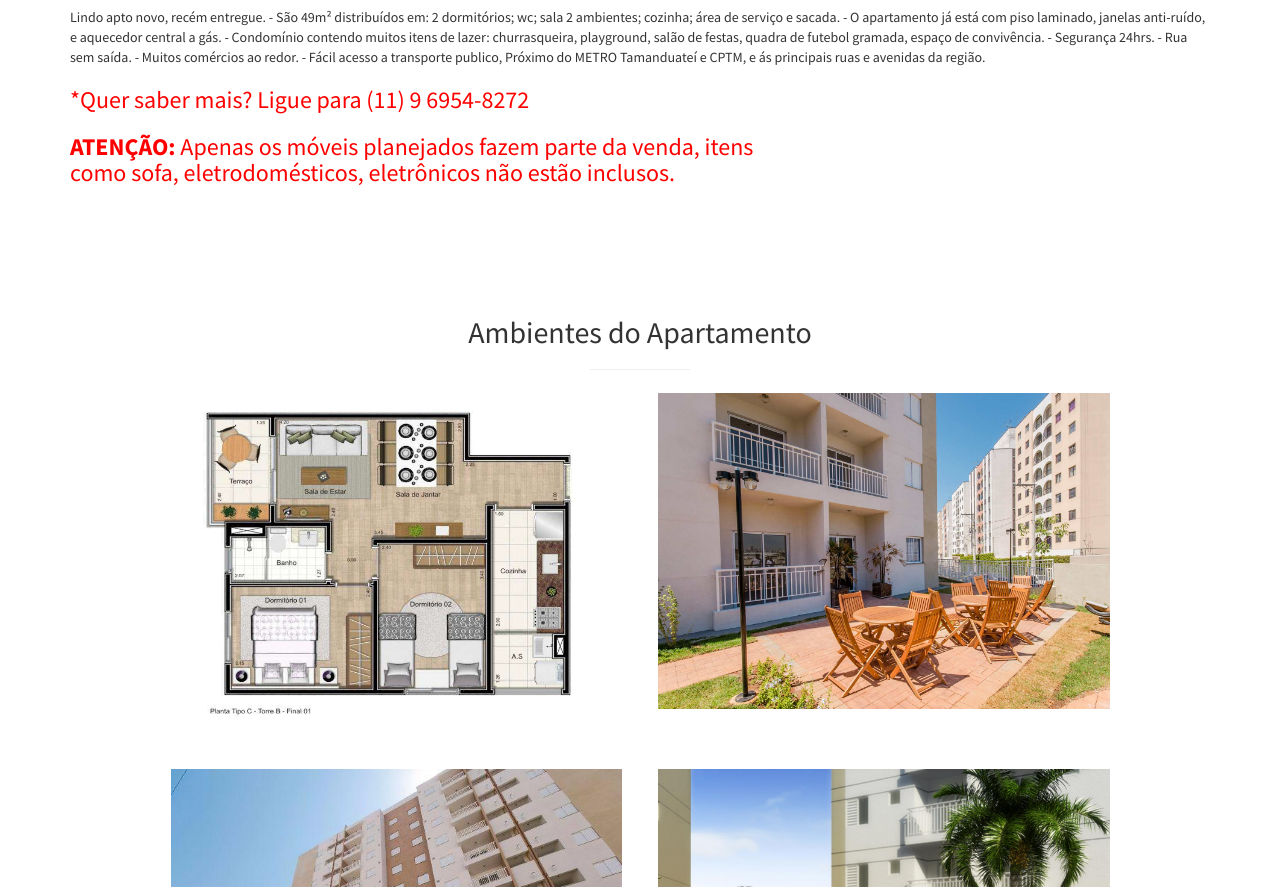
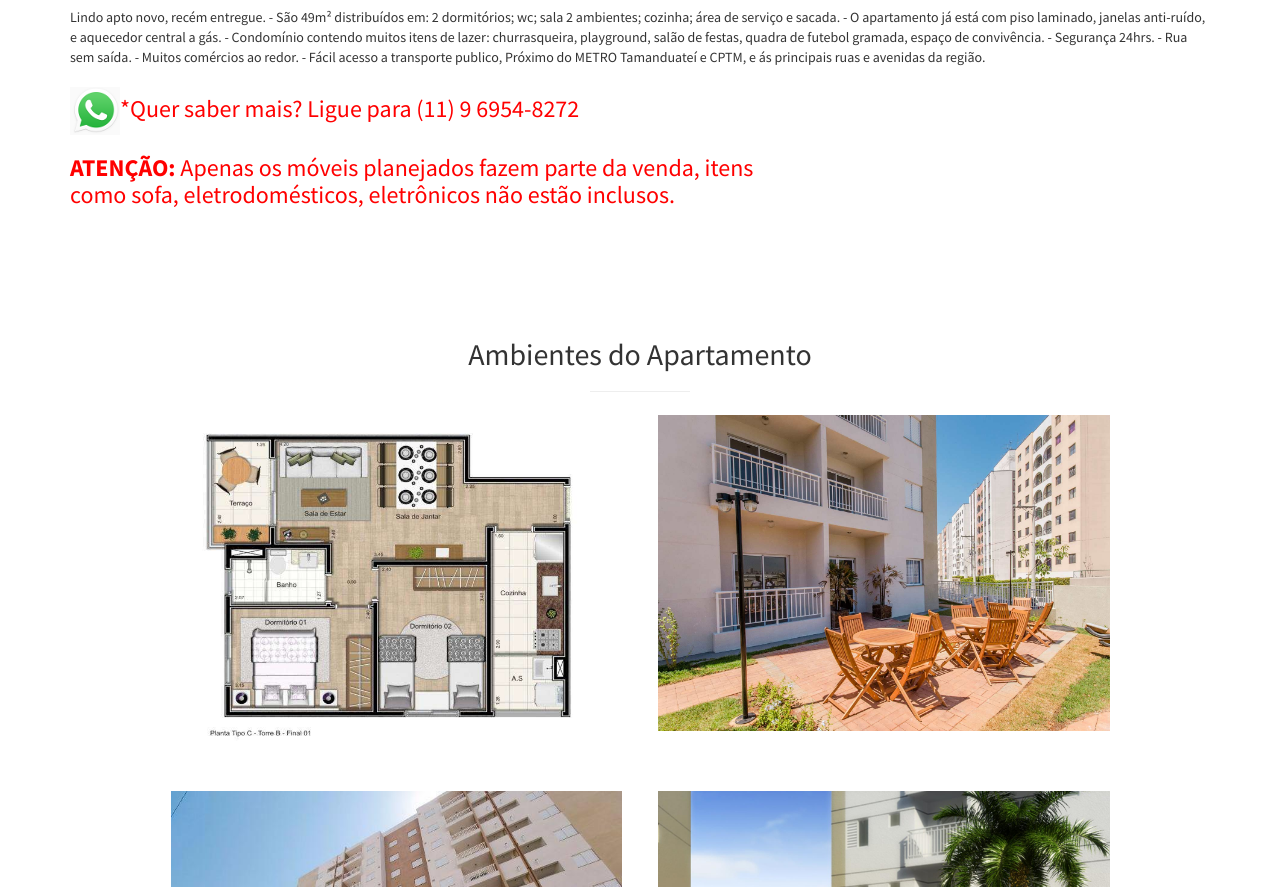
Before and after one commit to agutoli/agutoli.github.com, a plain HTML site: page index.html in a window 1280 px wide. Shown: the part 1298-2185 px from the top of the page. Drawn offline with Linux system fonts and the light colour scheme.

Commit message:
adde whatsapp

```diff
--- a/index.html
+++ b/index.html
@@ -89,7 +89,7 @@
                       Próximo do METRO Tamanduateí e CPTM, e ás principais ruas e avenidas da região.
                     </p>
 
-                    <h3 style="color:red">*Quer saber mais? Ligue para (11) 9 6954-8272</h3>
+                    <h3 style="color:red"><img src="pictures/WhatsApp_Logo_1.png"/>*Quer saber mais? Ligue para (11) 9 6954-8272</h3>
 
                     <h3 style="color:red"><b>ATENÇÃO:</b> Apenas os móveis planejados fazem parte da venda, itens <br/>como sofa, eletrodomésticos, eletrônicos não estão inclusos.</h3>
                 </div>
```
Also changed, not shown: pictures/WhatsApp_Logo_1.png (added), 1 other file.
